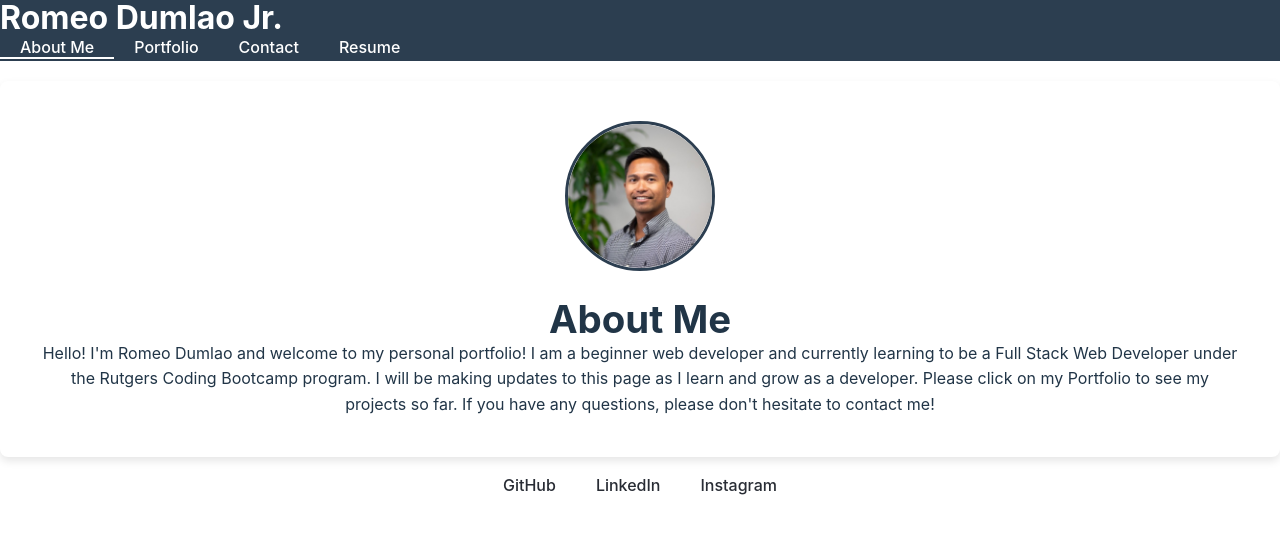
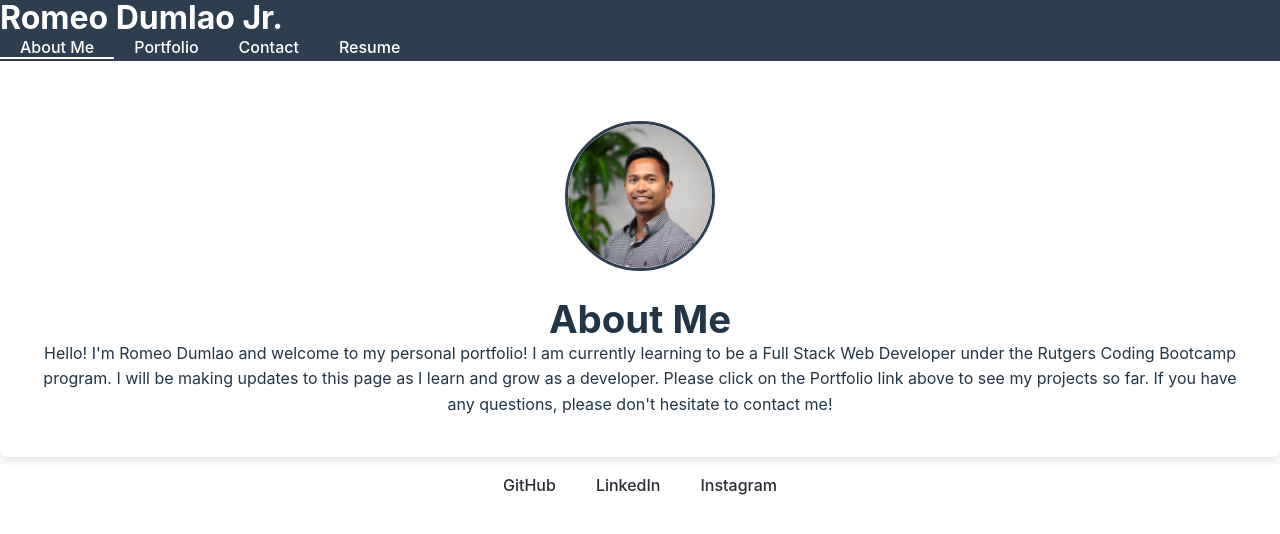
Before and after one commit to romeocd/portfolio-react, a React (Vite) app: page / in a window 1280 px wide. Shown: the top 534 px of the page. Built offline with nearby package versions, Linux system fonts and the light colour scheme.

Commit message:
edit about me content

```diff
--- a/src/components/AboutMe.jsx
+++ b/src/components/AboutMe.jsx
@@ -7,8 +7,8 @@ const AboutMe = () => {
       <div className="bio">
         <h2>About Me</h2>
         <p>
-        Hello! I'm Romeo Dumlao and welcome to my personal portfolio! I am a beginner web developer and currently learning to be a Full Stack Web Developer under the Rutgers Coding Bootcamp program.
-I will be making updates to this page as I learn and grow as a developer. Please click on my Portfolio to see my projects so far.
+        Hello! I'm Romeo Dumlao and welcome to my personal portfolio! I am currently learning to be a Full Stack Web Developer under the Rutgers Coding Bootcamp program.
+I will be making updates to this page as I learn and grow as a developer. Please click on the Portfolio link above to see my projects so far.
 If you have any questions, please don't hesitate to contact me!
         </p>
         {/* Add more personal details or sections as needed */}
```
